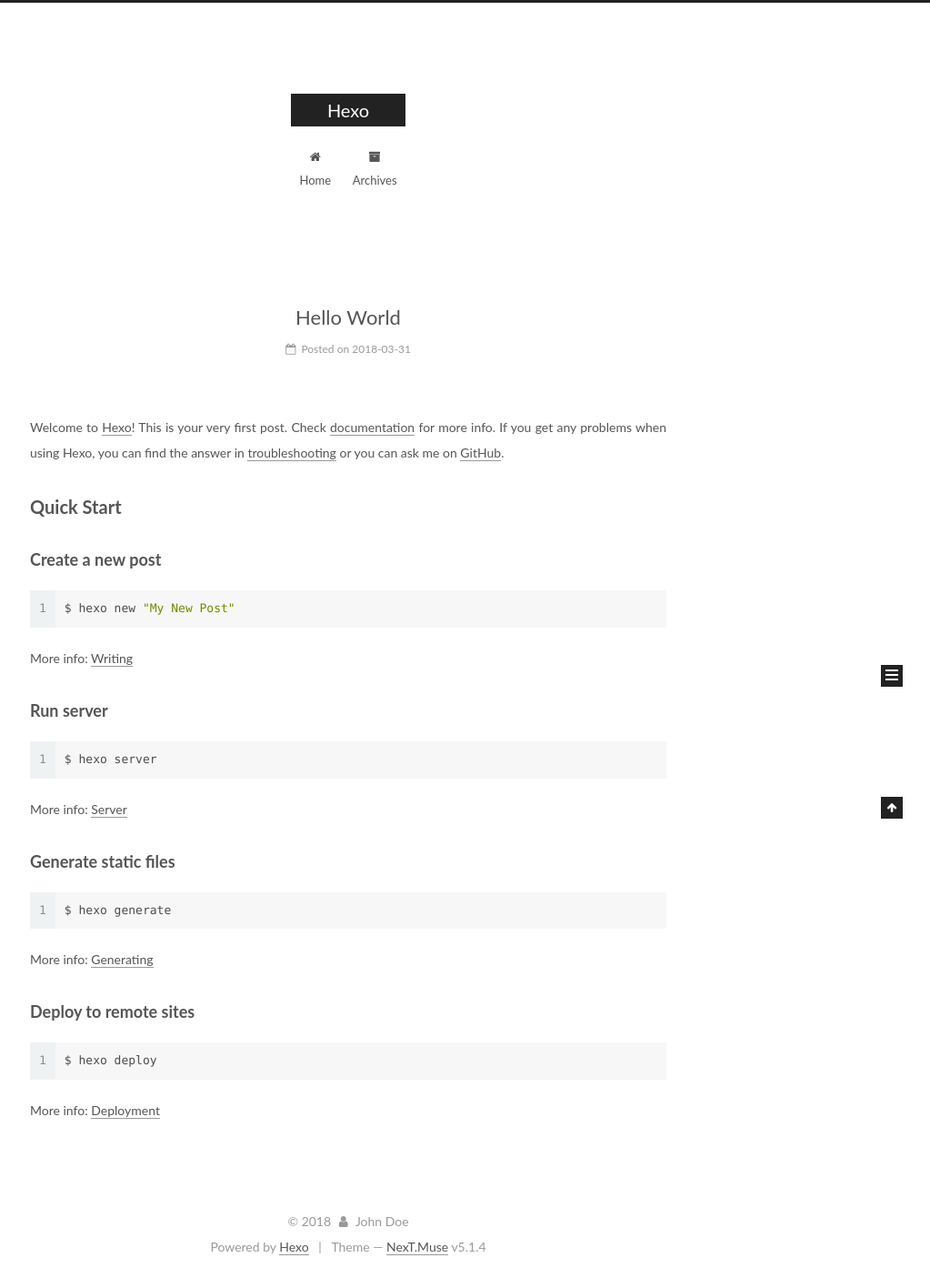
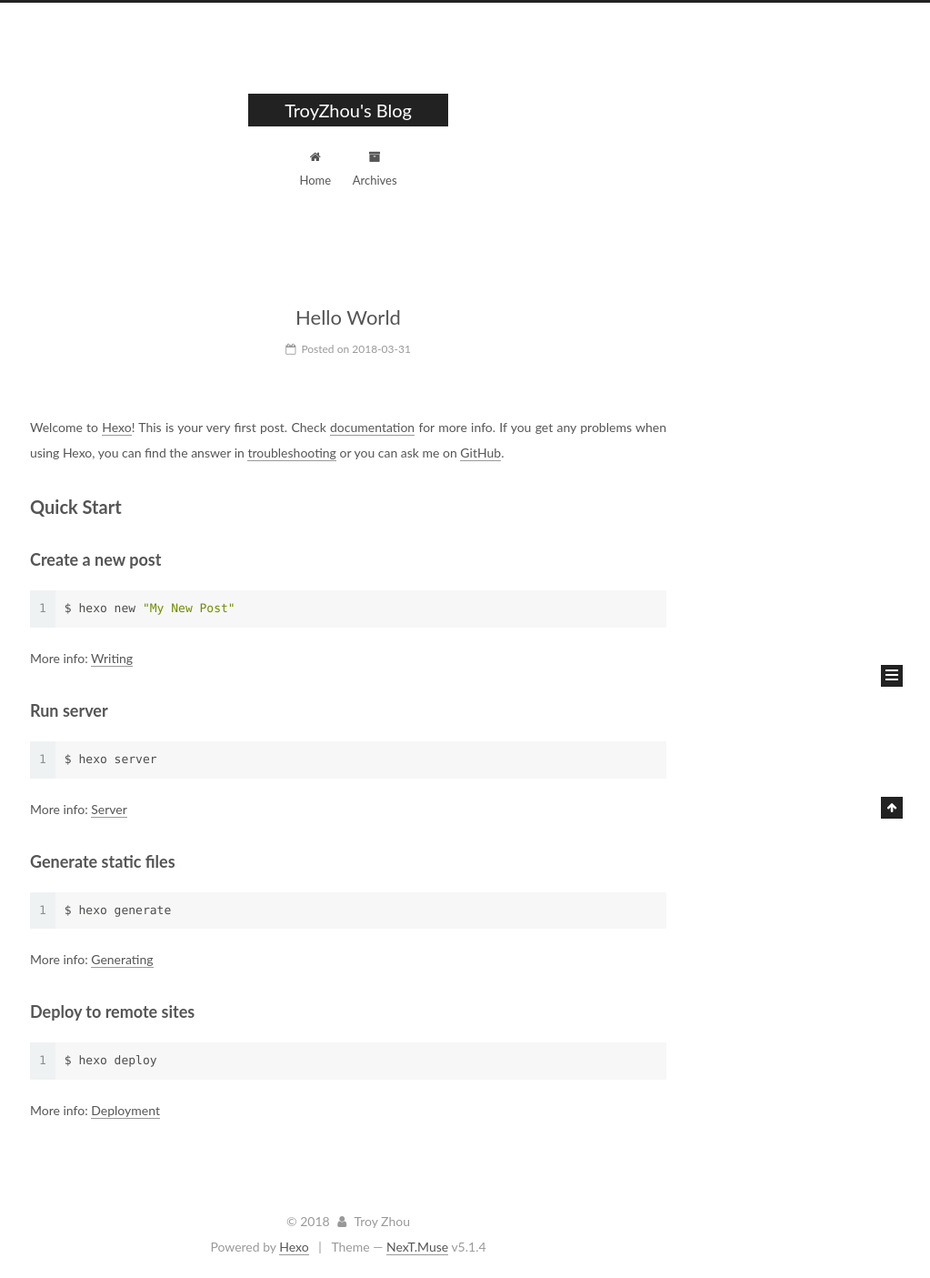
Before and after one commit to troyzhou112/troyzhou112.github.io, a plain HTML site: page index.html in a window 1280 px wide. Shown: the whole page at 91% size, without its empty margins (257-1280 px from the left). Drawn offline with Linux system fonts and the light colour scheme.

Commit message:
Site updated: 2018-04-01 10:16:14

```diff
--- a/index.html
+++ b/index.html
@@ -80,12 +80,12 @@
 
 
 <meta property="og:type" content="website">
-<meta property="og:title" content="Hexo">
+<meta property="og:title" content="TroyZhou&#39;s Blog">
 <meta property="og:url" content="http://yoursite.com/index.html">
-<meta property="og:site_name" content="Hexo">
+<meta property="og:site_name" content="TroyZhou&#39;s Blog">
 <meta property="og:locale" content="default">
 <meta name="twitter:card" content="summary">
-<meta name="twitter:title" content="Hexo">
+<meta name="twitter:title" content="TroyZhou&#39;s Blog">
 
 
 
@@ -121,7 +121,7 @@
 
 
 
-  <title>Hexo</title>
+  <title>TroyZhou's Blog</title>
 
 
 
@@ -152,7 +152,7 @@
     <div class="custom-logo-site-title">
       <a href="/"  class="brand" rel="start">
         <span class="logo-line-before"><i></i></span>
-        <span class="site-title">Hexo</span>
+        <span class="site-title">TroyZhou's Blog</span>
         <span class="logo-line-after"><i></i></span>
       </a>
     </div>
@@ -232,13 +232,13 @@
     <link itemprop="mainEntityOfPage" href="http://yoursite.com/2018/03/31/hello-world/">
 
     <span hidden itemprop="author" itemscope itemtype="http://schema.org/Person">
-      <meta itemprop="name" content="John Doe">
+      <meta itemprop="name" content="Troy Zhou">
       <meta itemprop="description" content="">
       <meta itemprop="image" content="/images/avatar.gif">
     </span>
 
     <span hidden itemprop="publisher" itemscope itemtype="http://schema.org/Organization">
-      <meta itemprop="name" content="Hexo">
+      <meta itemprop="name" content="TroyZhou's Blog">
     </span>
 
 
@@ -379,7 +379,7 @@
         <div class="site-overview">
           <div class="site-author motion-element" itemprop="author" itemscope itemtype="http://schema.org/Person">
 
-              <p class="site-author-name" itemprop="name">John Doe</p>
+              <p class="site-author-name" itemprop="name">Troy Zhou</p>
               <p class="site-description motion-element" itemprop="description"></p>
           </div>
 
@@ -435,7 +435,7 @@
   <span class="with-love">
     <i class="fa fa-user"></i>
   </span>
-  <span class="author" itemprop="copyrightHolder">John Doe</span>
+  <span class="author" itemprop="copyrightHolder">Troy Zhou</span>
 
 
 </div>
```
Also changed, not shown: 2018/03/31/hello-world/index.html (+7 -7 lines), archives/2018/03/index.html (+7 -7 lines), archives/2018/index.html (+7 -7 lines), archives/index.html (+7 -7 lines).
